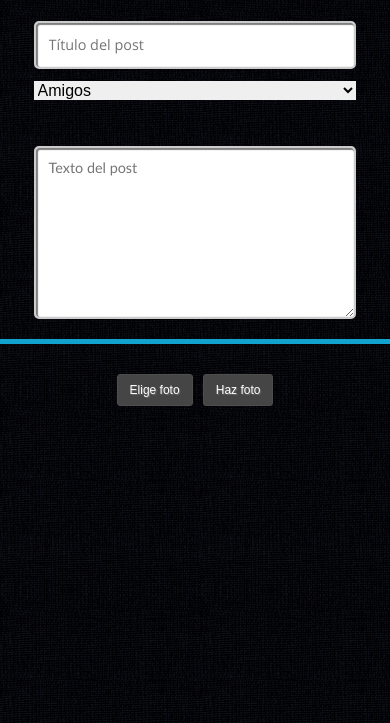
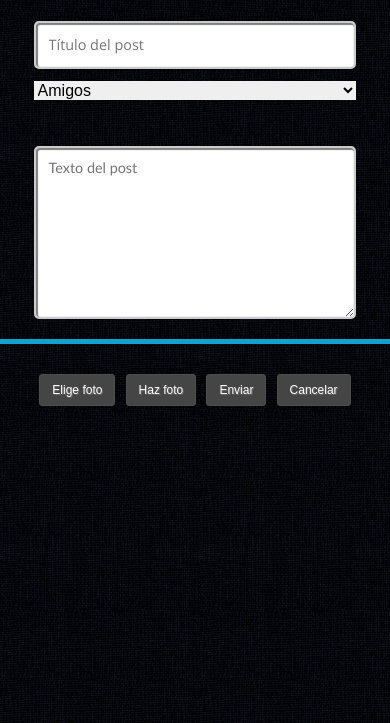
Before and after one commit to unax/jordimonedero, a plain HTML site: page www/index.html in a window 390 px wide. Shown: the part 121-844 px from the top of the page. Drawn offline with Linux system fonts and the light colour scheme; files whose address does not match are found by name.

Commit message:
Update index.html

```diff
--- a/www/index.html
+++ b/www/index.html
@@ -18,7 +18,7 @@
 
 
 <!-- Page Title -->
-<title>Jordi Monedero</title>
+<title>Dr Hidalgo</title>
 <script src="scripts/jquery.min.js" type="text/javascript"></script>
 <script src="scripts/jquery-ui-min.js" type="text/javascript"></script>
 <!-- Stylesheet Load -->
@@ -79,8 +79,8 @@
 <center id="camaras">
     <button onclick="getPhoto(pictureSource.PHOTOLIBRARY);" class="demo-button button-minimal black-minimal">Elige foto</button>
     <button onclick="capturePhoto();" class="demo-button button-minimal black-minimal">Haz foto</button>
-    <button onclick="uploadPhoto();" class="demo-button button-minimal black-minimal" id="botonenvio"  style="display:none;">Enviar</button>
-    <button onclick="cancelar();" class="demo-button button-minimal black-minimal"  id="botoncancela"  style="display:none;">Cancelar</button>
+    <button onclick="uploadPhoto();" class="demo-button button-minimal black-minimal" id="botonenvio"  >Enviar</button>
+    <button onclick="cancelar();" class="demo-button button-minimal black-minimal"  id="botoncancela"  >Cancelar</button>
     <img src="" id="image" width="150"  style="display:none;"><br>
 </center>
 </body>
```
